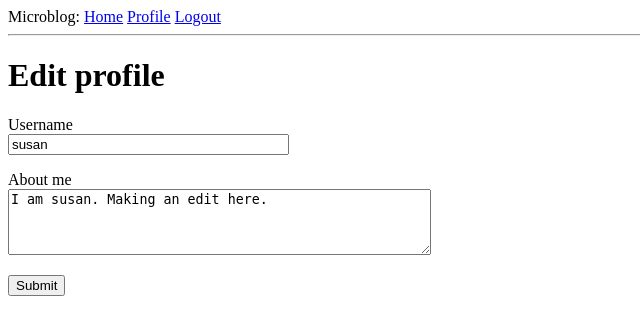
After one commit to anandjebakumar/microblog_clean, a Flask app: page /edit_profile in a window 1280 px wide. The commit adds this page. Shown: the top 335 px of the page, without its empty margins (0-640 px from the left). Run offline with Flask 2, Linux system fonts and the light colour scheme; a user stored in the database is signed in; data comes from the database, SQL or seed files in the repository; both versions use the stored data as it was after the commit.

Commit message:
user profile added

```diff
--- a/application/forms.py
+++ b/application/forms.py
@@ -1,6 +1,6 @@
 from flask_wtf import FlaskForm
-from wtforms import StringField, PasswordField, BooleanField, SubmitField
-from wtforms.validators import DataRequired, ValidationError, Email, EqualTo
+from wtforms import StringField, PasswordField, BooleanField, SubmitField, TextAreaField
+from wtforms.validators import DataRequired, ValidationError, Email, EqualTo, Length
 from .models import User
 
 class LoginForm(FlaskForm):
@@ -59,3 +59,18 @@ class RegistrationForm(FlaskForm):
         user = User.query.filter_by(email=email.data).first()
         if user is not None:
             raise ValidationError('Please use a different email address.')
+
+class EditProfileForm(FlaskForm):
+    username = StringField(
+        label='Username',
+        validators=[
+            DataRequired()
+        ]
+    )
+    about_me = TextAreaField(
+        label='About me',
+        validators=[
+            Length(min=0, max=140)
+        ]
+    )
+    submit = SubmitField('Submit')
--- a/application/routes.py
+++ b/application/routes.py
@@ -1,10 +1,11 @@
 from flask import current_app as app
 from flask import render_template, flash, redirect, url_for, request
-from .forms import LoginForm, RegistrationForm
+from .forms import LoginForm, RegistrationForm, EditProfileForm
 from flask_login import current_user, login_user, logout_user, login_required
 from .models import User
 from . import db
 from werkzeug.urls import url_parse
+from datetime import datetime
 
 @app.route('/')
 @app.route('/index')
@@ -66,3 +67,40 @@ def register():
         flash('Congratulations, you are now a registered user!')
         return redirect(url_for('login'))
     return render_template('register.html',title='Register',form=form)
+
+@app.route('/user/<username>')
+@login_required
+def user(username):
+    user = User.query.filter_by(username=username).first_or_404()
+    posts = [
+        {
+            'author': user,
+            'body': 'Test post #1'
+        },
+        {
+            'author': user,
+            'body': 'Test post #2'
+        }
+    ]
+    return render_template('user.html', user=user, posts=posts)
+
+@app.before_request
+def before_request():
+    if current_user.is_authenticated:
+        current_user.last_seen = datetime.utcnow()
+        db.session.commit()
+
+@app.route('/edit_profile', methods=['GET','POST'])
+@login_required
+def edit_profile():
+    form = EditProfileForm()
+    if form.validate_on_submit():
+        current_user.username = form.username.data
+        current_user.about_me = form.about_me.data
+        db.session.commit()
+        flash('Your changes have been saved')
+        return redirect(url_for('edit_profile'))
+    elif request.method == 'GET':
+        form.username.data = current_user.username
+        form.about_me.data = current_user.about_me
+    return render_template('edit_profile.html', title='Edit profile', form=form)
--- a/application/templates/base.html
+++ b/application/templates/base.html
@@ -18,6 +18,7 @@
             {% if current_user.is_anonymous %}
                 <a href="{{ url_for('login') }}">Login</a>
             {% else %}
+                <a href="{{ url_for('user', username=current_user.username) }}">Profile</a>
                 <a href="{{ url_for('logout') }}">Logout</a>
             {% endif %}
 
--- /dev/null
+++ b/application/templates/edit_profile.html
@@ -0,0 +1,27 @@
+{% extends 'base.html' %}
+
+{% block content %}
+    <h1>
+        Edit profile
+    </h1>
+    <form method="POST">
+        {{ form.hidden_tag() }}
+        <p>
+            {{ form.username.label }} <br>
+            {{ form.username(size=32) }}
+            {% for error in form.username.errors %}
+                <span style="color:red;">[{{ error }}]</span>
+            {% endfor %}
+        </p>
+        <p>
+            {{ form.about_me.label }} <br>
+            {{ form.about_me(cols=50, rows=4) }}
+            {% for error in form.about_me.errors %}
+                <span style="color:red;">[{{ error }}]</span>
+            {% endfor %}
+        </p>
+        <p>
+            {{ form.submit() }}
+        </p>
+    </form>
+{% endblock content %}
```
Also changed, not shown: application/models.py (+14 -0 lines), application/templates/_post.html (added, +10 -0 lines), application/templates/user.html (added, +35 -0 lines), migrations/versions/bfcfd73a5ac2_new_fields_in_user_model.py (added, +30 -0 lines), README.md (added), app.db.
